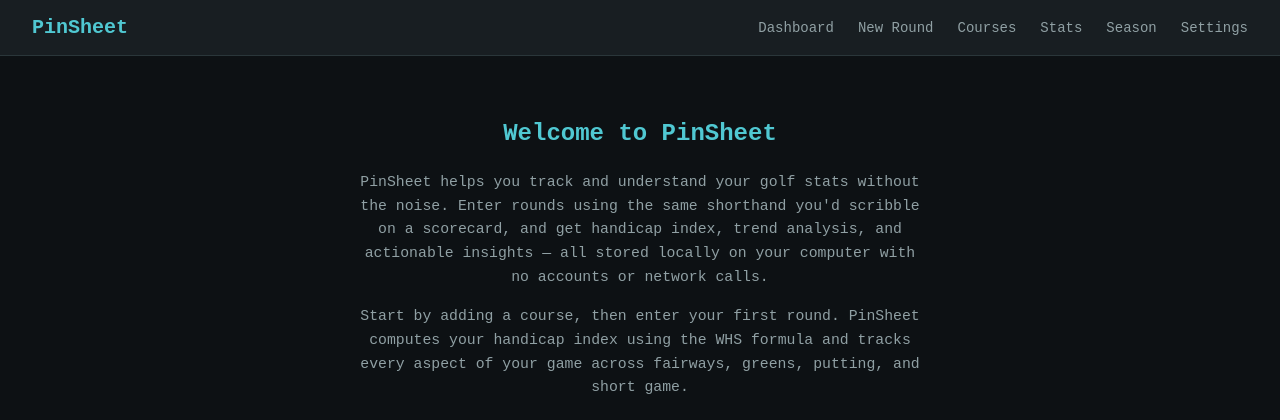
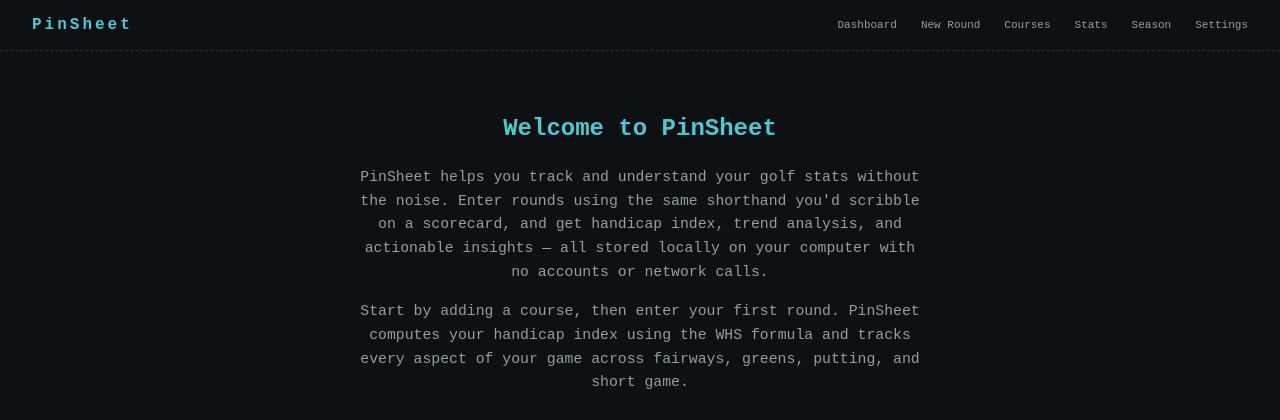
Before and after one commit to BitNinja01/pinsheet-server, a Flask app: page / in a window 1280 px wide. Shown: the top 420 px of the page. Run offline with Flask 3, Linux system fonts and the light colour scheme.

Commit message:
feat: update header/nav to dashed border, monospace sizing, transparent bg

```diff
--- a/source/web/static/app.css
+++ b/source/web/static/app.css
@@ -37,14 +37,15 @@ body {
     align-items: center;
     justify-content: space-between;
     padding: 1rem 2rem;
-    background: var(--surface);
-    border-bottom: 1px solid var(--border);
+    background: transparent;
+    border-bottom: 1px var(--border-style) var(--border);
 }
 
 .app-title {
-    font-size: 1.25rem;
-    font-weight: 600;
+    font-size: 16px;
+    font-weight: bold;
     color: var(--accent);
+    letter-spacing: 3px;
 }
 
 .app-nav {
@@ -55,7 +56,7 @@ body {
 .app-nav a {
     color: var(--text-muted);
     text-decoration: none;
-    font-size: 0.875rem;
+    font-size: 11px;
     transition: color 0.15s;
 }
 
```
